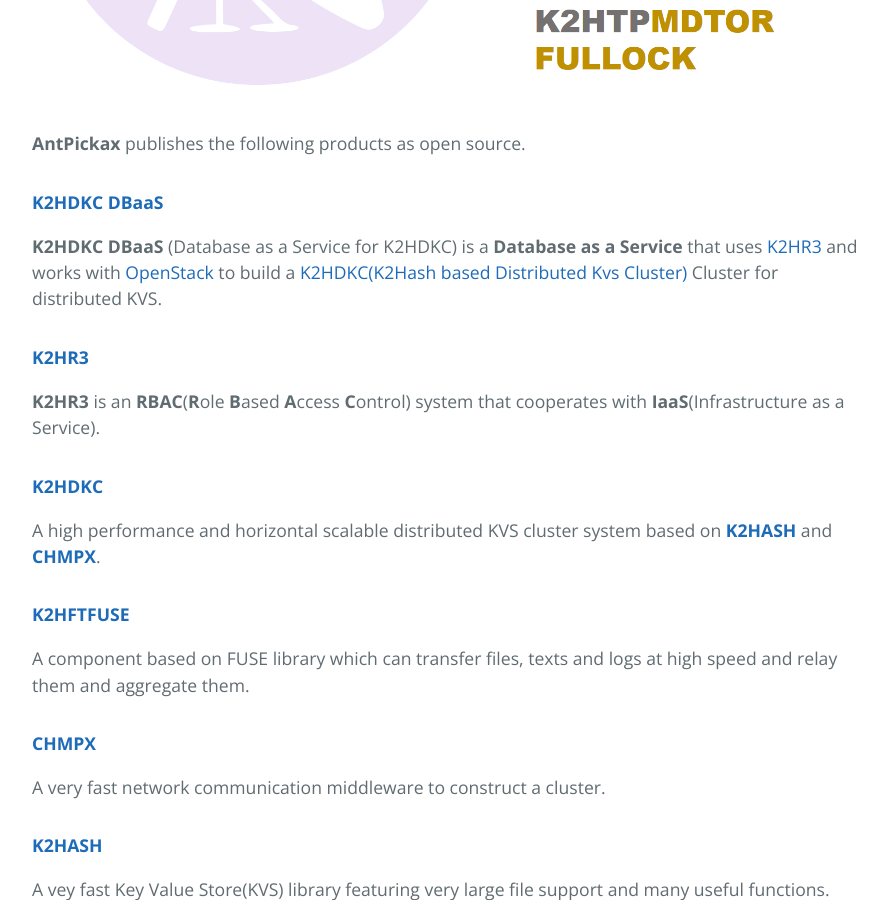
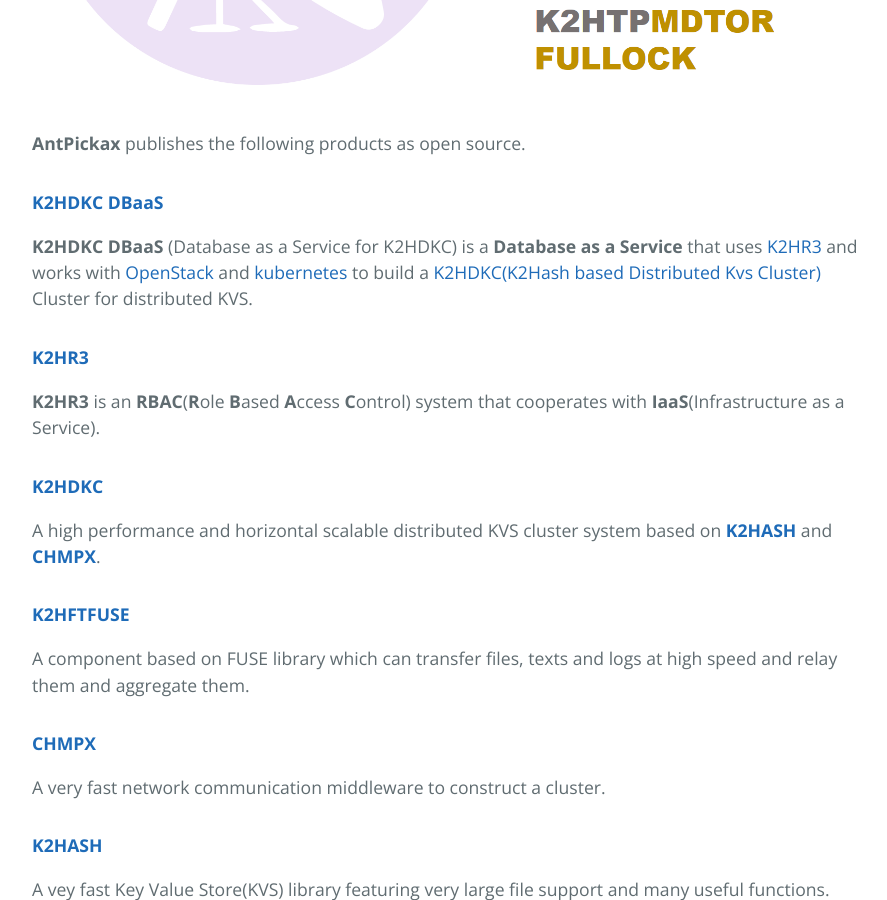
Before and after one commit to yahoojapan/AntPickax, a Jekyll site: the page built from index.md, in a window 1280 px wide and 900 px high, scrolled down 1515 px. Shown: the whole window, without its empty margins (192-1079 px from the left). Built offline with Jekyll 4.4.1, drawn with Linux system fonts in a browser that asks for light colours; comment, search, counter and statistics services are not loaded.

Commit message:
Updated index files for launching K2HDKC DBaaS on kubernetes

```diff
--- a/index.md
+++ b/index.md
@@ -47,7 +47,7 @@ Among the created software, we have released software as an **AntPickax** produc
 **AntPickax** publishes the following products as open source.
 
 #### [**K2HDKC DBaaS**](https://dbaas.k2hdkc.antpick.ax/)
-**K2HDKC DBaaS** (Database as a Service for K2HDKC) is a **Database as a Service** that uses [K2HR3](https://k2hr3.antpick.ax/) and works with [OpenStack](https://www.openstack.org/) to build a [K2HDKC(K2Hash based Distributed Kvs Cluster)](https://k2hdkc.antpick.ax/index.html) Cluster for distributed KVS.
+**K2HDKC DBaaS** (Database as a Service for K2HDKC) is a **Database as a Service** that uses [K2HR3](https://k2hr3.antpick.ax/) and works with [OpenStack](https://www.openstack.org/) and [kubernetes](https://kubernetes.io/) to build a [K2HDKC(K2Hash based Distributed Kvs Cluster)](https://k2hdkc.antpick.ax/index.html) Cluster for distributed KVS.
 #### [**K2HR3**](https://k2hr3.antpick.ax/)
 **K2HR3** is an **RBAC**(**R**ole **B**ased **A**ccess **C**ontrol) system that cooperates with **IaaS**(Infrastructure as a Service).
 #### [**K2HDKC**](https://k2hdkc.antpick.ax/)
```
Also changed, not shown: indexja.md (+1 -1 lines).
